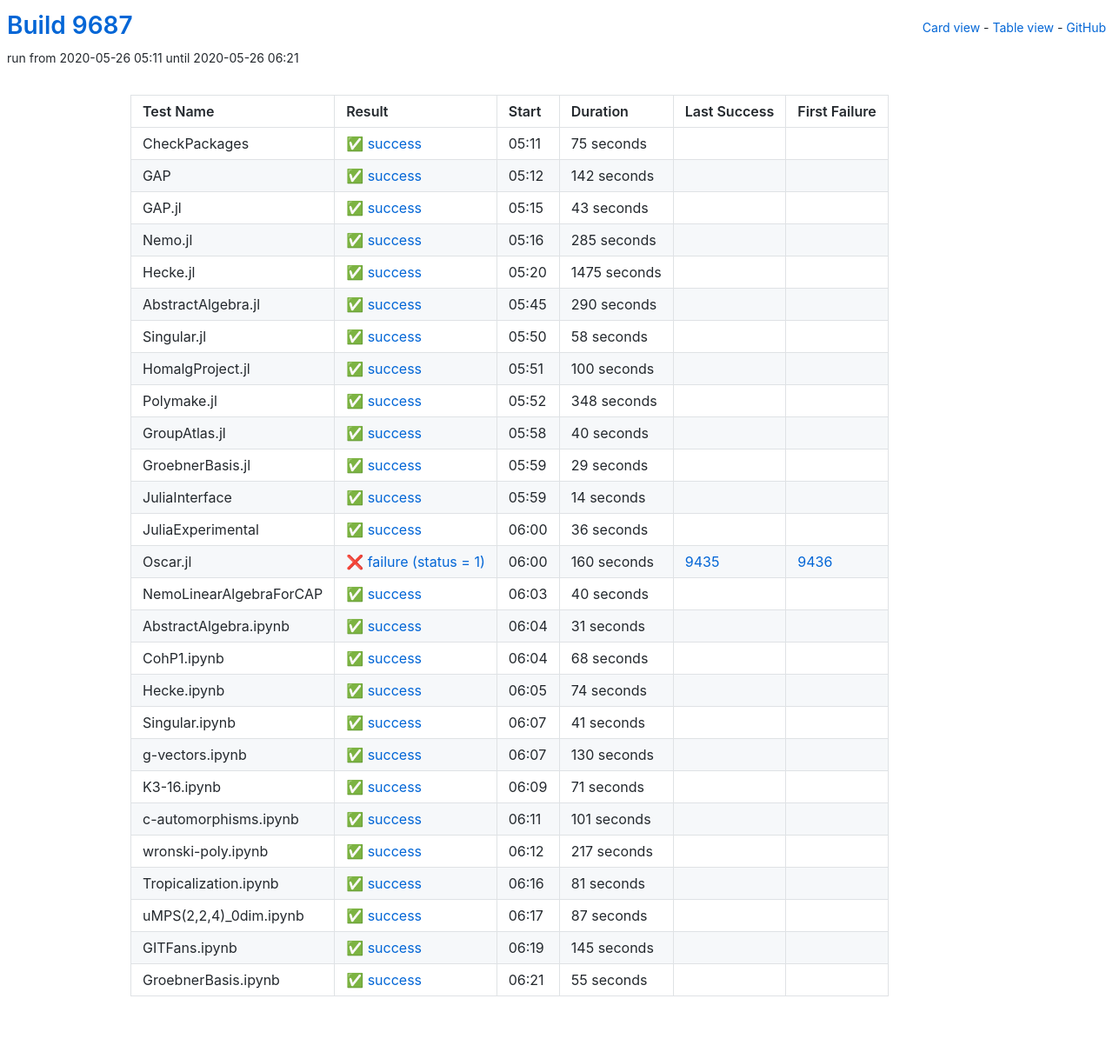
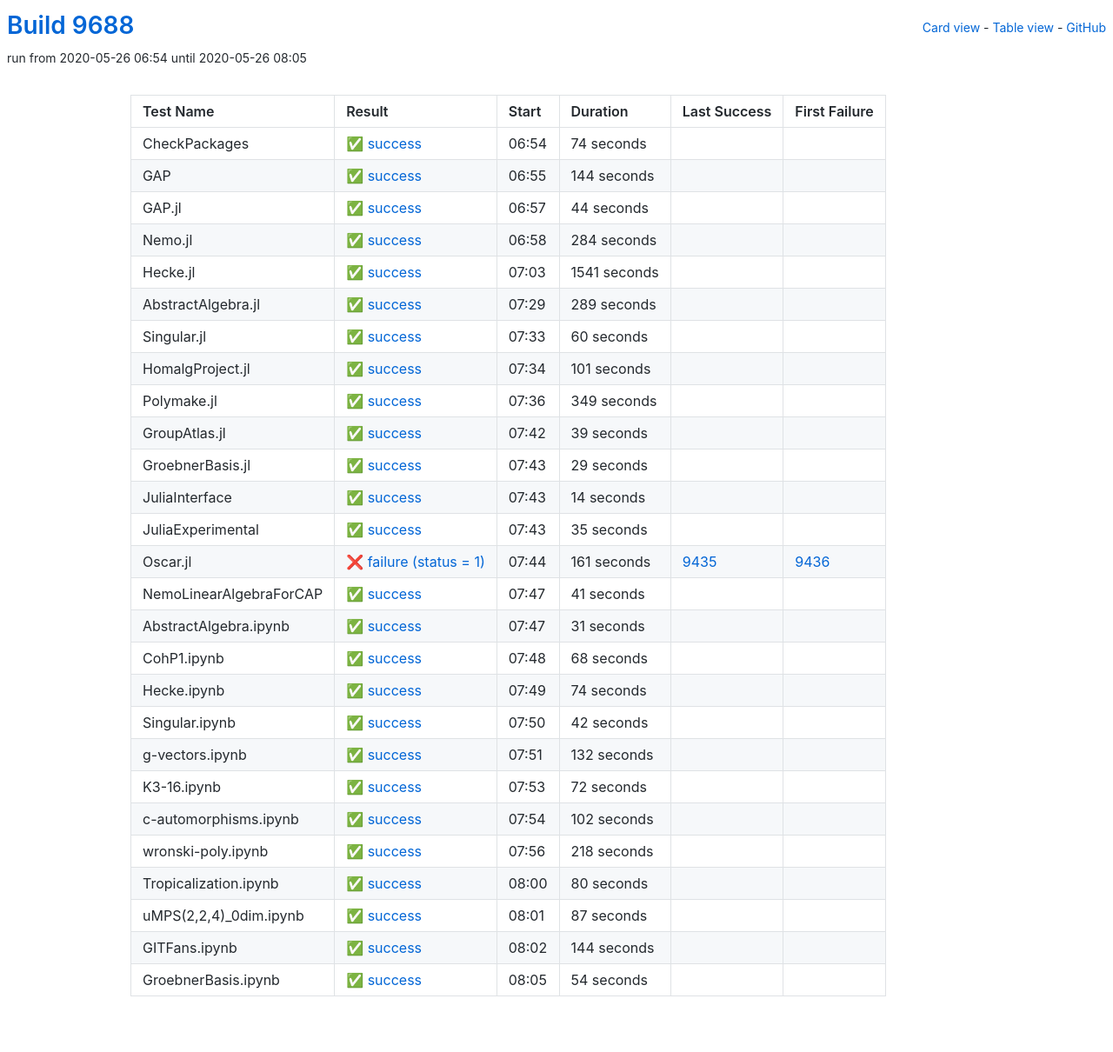
Before and after one commit to oscar-system/oscar-ci-status, a Jekyll site: the page built from table.html, in a window 1280 px wide. Shown: the whole page at 87% size. Built offline with Jekyll 4.4.1, drawn with Linux system fonts in a browser that asks for light colours.

Commit message:
Build 9688

```diff
--- a/_data/ci.yml
+++ b/_data/ci.yml
@@ -1,125 +1,125 @@
-build: 9687
-build_url: https://oscarci.mathematik.uni-kl.de/job/oscar/9687/
+build: 9688
+build_url: https://oscarci.mathematik.uni-kl.de/job/oscar/9688/
 job: oscar
 tests:
-- duration: 75
+- duration: 74
   exitcode: 0
   first_failure: false
   first_failure_url: null
   id: checkpackages
   last_success: false
   last_success_url: null
-  log: https://oscarci.mathematik.uni-kl.de/job/oscar/9687/artifact/logs/build-9687/CheckPackages.log
+  log: https://oscarci.mathematik.uni-kl.de/job/oscar/9688/artifact/logs/build-9688/CheckPackages.log
   name: CheckPackages
-  start: 2020-05-26 05:11
+  start: 2020-05-26 06:54
   status: success
   success: true
-- duration: 142
+- duration: 144
   exitcode: 0
   first_failure: false
   first_failure_url: null
   id: gap
   last_success: false
   last_success_url: null
-  log: https://oscarci.mathematik.uni-kl.de/job/oscar/9687/artifact/logs/build-9687/GAP.log
+  log: https://oscarci.mathematik.uni-kl.de/job/oscar/9688/artifact/logs/build-9688/GAP.log
   name: GAP
-  start: 2020-05-26 05:12
+  start: 2020-05-26 06:55
   status: success
   success: true
-- duration: 43
+- duration: 44
   exitcode: 0
   first_failure: false
   first_failure_url: null
   id: gap-jl
   last_success: false
   last_success_url: null
-  log: https://oscarci.mathematik.uni-kl.de/job/oscar/9687/artifact/logs/build-9687/GAP.jl.log
+  log: https://oscarci.mathematik.uni-kl.de/job/oscar/9688/artifact/logs/build-9688/GAP.jl.log
   name: GAP.jl
-  start: 2020-05-26 05:15
+  start: 2020-05-26 06:57
   status: success
   success: true
-- duration: 285
+- duration: 284
   exitcode: 0
   first_failure: false
   first_failure_url: null
   id: nemo-jl
   last_success: false
   last_success_url: null
-  log: https://oscarci.mathematik.uni-kl.de/job/oscar/9687/artifact/logs/build-9687/Nemo.jl.log
+  log: https://oscarci.mathematik.uni-kl.de/job/oscar/9688/artifact/logs/build-9688/Nemo.jl.log
   name: Nemo.jl
-  start: 2020-05-26 05:16
+  start: 2020-05-26 06:58
   status: success
   success: true
-- duration: 1475
+- duration: 1541
   exitcode: 0
   first_failure: false
   first_failure_url: null
   id: hecke-jl
   last_success: false
   last_success_url: null
-  log: https://oscarci.mathematik.uni-kl.de/job/oscar/9687/artifact/logs/build-9687/Hecke.jl.log
+  log: https://oscarci.mathematik.uni-kl.de/job/oscar/9688/artifact/logs/build-9688/Hecke.jl.log
   name: Hecke.jl
-  start: 2020-05-26 05:20
+  start: 2020-05-26 07:03
   status: success
   success: true
-- duration: 290
+- duration: 289
   exitcode: 0
   first_failure: false
   first_failure_url: null
   id: abstractalgebra-jl
   last_success: false
   last_success_url: null
-  log: https://oscarci.mathematik.uni-kl.de/job/oscar/9687/artifact/logs/build-9687/AbstractAlgebra.jl.log
+  log: https://oscarci.mathematik.uni-kl.de/job/oscar/9688/artifact/logs/build-9688/AbstractAlgebra.jl.log
   name: AbstractAlgebra.jl
-  start: 2020-05-26 05:45
+  start: 2020-05-26 07:29
   status: success
   success: true
-- duration: 58
+- duration: 60
   exitcode: 0
   first_failure: false
   first_failure_url: null
   id: singular-jl
   last_success: false
   last_success_url: null
-  log: https://oscarci.mathematik.uni-kl.de/job/oscar/9687/artifact/logs/build-9687/Singular.jl.log
+  log: https://oscarci.mathematik.uni-kl.de/job/oscar/9688/artifact/logs/build-9688/Singular.jl.log
   name: Singular.jl
-  start: 2020-05-26 05:50
+  start: 2020-05-26 07:33
   status: success
   success: true
-- duration: 100
+- duration: 101
   exitcode: 0
   first_failure: false
   first_failure_url: null
   id: homalgproject-jl
   last_success: false
   last_success_url: null
-  log: https://oscarci.mathematik.uni-kl.de/job/oscar/9687/artifact/logs/build-9687/HomalgProject.jl.log
+  log: https://oscarci.mathematik.uni-kl.de/job/oscar/9688/artifact/logs/build-9688/HomalgProject.jl.log
   name: HomalgProject.jl
-  start: 2020-05-26 05:51
+  start: 2020-05-26 07:34
   status: success
   success: true
-- duration: 348
+- duration: 349
   exitcode: 0
   first_failure: false
   first_failure_url: null
   id: polymake-jl
   last_success: false
   last_success_url: null
-  log: https://oscarci.mathematik.uni-kl.de/job/oscar/9687/artifact/logs/build-9687/Polymake.jl.log
+  log: https://oscarci.mathematik.uni-kl.de/job/oscar/9688/artifact/logs/build-9688/Polymake.jl.log
   name: Polymake.jl
-  start: 2020-05-26 05:52
+  start: 2020-05-26 07:36
   status: success
   success: true
-- duration: 40
+- duration: 39
   exitcode: 0
   first_failure: false
   first_failure_url: null
   id: groupatlas-jl
   last_success: false
   last_success_url: null
-  log: https://oscarci.mathematik.uni-kl.de/job/oscar/9687/artifact/logs/build-9687/GroupAtlas.jl.log
+  log: https://oscarci.mathematik.uni-kl.de/job/oscar/9688/artifact/logs/build-9688/GroupAtlas.jl.log
   name: GroupAtlas.jl
-  start: 2020-05-26 05:58
+  start: 2020-05-26 07:42
   status: success
   success: true
 - duration: 29
@@ -129,9 +129,9 @@
   id: groebnerbasis-jl
   last_success: false
   last_success_url: null
-  log: https://oscarci.mathematik.uni-kl.de/job/oscar/9687/artifact/logs/build-9687/GroebnerBasis.jl.log
+  log: https://oscarci.mathematik.uni-kl.de/job/oscar/9688/artifact/logs/build-9688/GroebnerBasis.jl.log
   name: GroebnerBasis.jl
-  start: 2020-05-26 05:59
+  start: 2020-05-26 07:43
   status: success
   success: true
 - duration: 14
@@ -141,45 +141,45 @@
   id: juliainterface
   last_success: false
   last_success_url: null
-  log: https://oscarci.mathematik.uni-kl.de/job/oscar/9687/artifact/logs/build-9687/JuliaInterface.log
+  log: https://oscarci.mathematik.uni-kl.de/job/oscar/9688/artifact/logs/build-9688/JuliaInterface.log
   name: JuliaInterface
-  start: 2020-05-26 05:59
+  start: 2020-05-26 07:43
   status: success
   success: true
-- duration: 36
+- duration: 35
   exitcode: 0
   first_failure: false
   first_failure_url: null
   id: juliaexperimental
   last_success: false
   last_success_url: null
-  log: https://oscarci.mathematik.uni-kl.de/job/oscar/9687/artifact/logs/build-9687/JuliaExperimental.log
+  log: https://oscarci.mathematik.uni-kl.de/job/oscar/9688/artifact/logs/build-9688/JuliaExperimental.log
   name: JuliaExperimental
-  start: 2020-05-26 06:00
+  start: 2020-05-26 07:43
   status: success
   success: true
-- duration: 160
+- duration: 161
   exitcode: 1
   first_failure: 9436
   first_failure_url: https://oscarci.mathematik.uni-kl.de/job/oscar/9436/
   id: oscar-jl
   last_success: 9435
   last_success_url: https://oscarci.mathematik.uni-kl.de/job/oscar/9435/
-  log: https://oscarci.mathematik.uni-kl.de/job/oscar/9687/artifact/logs/build-9687/Oscar.jl.log
+  log: https://oscarci.mathematik.uni-kl.de/job/oscar/9688/artifact/logs/build-9688/Oscar.jl.log
   name: Oscar.jl
-  start: 2020-05-26 06:00
+  start: 2020-05-26 07:44
   status: failure
   success: false
-- duration: 40
+- duration: 41
   exitcode: 0
   first_failure: false
   first_failure_url: null
   id: nemolinearalgebraforcap
   last_success: false
   last_success_url: null
-  log: https://oscarci.mathematik.uni-kl.de/job/oscar/9687/artifact/logs/build-9687/NemoLinearAlgebraForCAP.log
+  log: https://oscarci.mathematik.uni-kl.de/job/oscar/9688/artifact/logs/build-9688/NemoLinearAlgebraForCAP.log
   name: NemoLinearAlgebraForCAP
-  start: 2020-05-26 06:03
+  start: 2020-05-26 07:47
   status: success
   success: true
 - duration: 31
@@ -189,9 +189,9 @@
   id: abstractalgebra-ipynb
   last_success: false
   last_success_url: null
-  log: https://oscarci.mathematik.uni-kl.de/job/oscar/9687/artifact/logs/build-9687/AbstractAlgebra.ipynb.log
+  log: https://oscarci.mathematik.uni-kl.de/job/oscar/9688/artifact/logs/build-9688/AbstractAlgebra.ipynb.log
   name: AbstractAlgebra.ipynb
-  start: 2020-05-26 06:04
+  start: 2020-05-26 07:47
   status: success
   success: true
 - duration: 68
@@ -201,9 +201,9 @@
   id: cohp1-ipynb
   last_success: false
   last_success_url: null
-  log: https://oscarci.mathematik.uni-kl.de/job/oscar/9687/artifact/logs/build-9687/CohP1.ipynb.log
+  log: https://oscarci.mathematik.uni-kl.de/job/oscar/9688/artifact/logs/build-9688/CohP1.ipynb.log
   name: CohP1.ipynb
-  start: 2020-05-26 06:04
+  start: 2020-05-26 07:48
   status: success
   success: true
 - duration: 74
@@ -213,81 +213,81 @@
   id: hecke-ipynb
   last_success: false
   last_success_url: null
-  log: https://oscarci.mathematik.uni-kl.de/job/oscar/9687/artifact/logs/build-9687/Hecke.ipynb.log
+  log: https://oscarci.mathematik.uni-kl.de/job/oscar/9688/artifact/logs/build-9688/Hecke.ipynb.log
   name: Hecke.ipynb
-  start: 2020-05-26 06:05
+  start: 2020-05-26 07:49
   status: success
   success: true
-- duration: 41
+- duration: 42
   exitcode: 0
   first_failure: false
   first_failure_url: null
   id: singular-ipynb
   last_success: false
   last_success_url: null
-  log: https://oscarci.mathematik.uni-kl.de/job/oscar/9687/artifact/logs/build-9687/Singular.ipynb.log
+  log: https://oscarci.mathematik.uni-kl.de/job/oscar/9688/artifact/logs/build-9688/Singular.ipynb.log
   name: Singular.ipynb
-  start: 2020-05-26 06:07
+  start: 2020-05-26 07:50
   status: success
   success: true
-- duration: 130
+- duration: 132
   exitcode: 0
   first_failure: false
   first_failure_url: null
   id: g-vectors-ipynb
   last_success: false
   last_success_url: null
-  log: https://oscarci.mathematik.uni-kl.de/job/oscar/9687/artifact/logs/build-9687/g-vectors.ipynb.log
+  log: https://oscarci.mathematik.uni-kl.de/job/oscar/9688/artifact/logs/build-9688/g-vectors.ipynb.log
   name: g-vectors.ipynb
-  start: 2020-05-26 06:07
+  start: 2020-05-26 07:51
   status: success
   success: true
-- duration: 71
+- duration: 72
   exitcode: 0
   first_failure: false
   first_failure_url: null
   id: k3-16-ipynb
   last_success: false
   last_success_url: null
-  log: https://oscarci.mathematik.uni-kl.de/job/oscar/9687/artifact/logs/build-9687/K3-16.ipynb.log
+  log: https://oscarci.mathematik.uni-kl.de/job/oscar/9688/artifact/logs/build-9688/K3-16.ipynb.log
   name: K3-16.ipynb
-  start: 2020-05-26 06:09
+  start: 2020-05-26 07:53
   status: success
   success: true
-- duration: 101
+- duration: 102
   exitcode: 0
   first_failure: false
   first_failure_url: null
   id: c-automorphisms-ipynb
   last_success: false
   last_success_url: null
-  log: https://oscarci.mathematik.uni-kl.de/job/oscar/9687/artifact/logs/build-9687/c-automorphisms.ipynb.log
+  log: https://oscarci.mathematik.uni-kl.de/job/oscar/9688/artifact/logs/build-9688/c-automorphisms.ipynb.log
   name: c-automorphisms.ipynb
-  start: 2020-05-26 06:11
+  start: 2020-05-26 07:54
   status: success
   success: true
-- duration: 217
+- duration: 218
   exitcode: 0
   first_failure: false
   first_failure_url: null
   id: wronski-poly-ipynb
   last_success: false
   last_success_url: null
-  log: https://oscarci.mathematik.uni-kl.de/job/oscar/9687/artifact/logs/build-9687/wronski-poly.ipynb.log
+  log: https://oscarci.mathematik.uni-kl.de/job/oscar/9688/artifact/logs/build-9688/wronski-poly.ipynb.log
   name: wronski-poly.ipynb
-  start: 2020-05-26 06:12
+  start: 2020-05-26 07:56
   status: success
   success: true
-- duration: 81
+- duration: 80
   exitcode: 0
   first_failure: false
   first_failure_url: null
   id: tropicalization-ipynb
   last_success: false
   last_success_url: null
-  log: https://oscarci.mathematik.uni-kl.de/job/oscar/9687/artifact/logs/build-9687/Tropicalization.ipynb.log
+  log: https://oscarci.mathematik.uni-kl.de/job/oscar/9688/artifact/logs/build-9688/Tropicalization.ipynb.log
   name: Tropicalization.ipynb
-  start: 2020-05-26 06:16
+  start: 2020-05-26 08:00
   status: success
   success: true
 - duration: 87
@@ -297,32 +297,32 @@
   id: umps-2-2-4-0dim-ipynb
   last_success: false
   last_success_url: null
-  log: https://oscarci.mathematik.uni-kl.de/job/oscar/9687/artifact/logs/build-9687/uMPS-2-2-4-_0dim.ipynb.log
+  log: https://oscarci.mathematik.uni-kl.de/job/oscar/9688/artifact/logs/build-9688/uMPS-2-2-4-_0dim.ipynb.log
   name: uMPS(2,2,4)_0dim.ipynb
-  start: 2020-05-26 06:17
+  start: 2020-05-26 08:01
   status: success
   success: true
-- duration: 145
+- duration: 144
   exitcode: 0
   first_failure: false
   first_failure_url: null
   id: gitfans-ipynb
   last_success: false
   last_success_url: null
-  log: https://oscarci.mathematik.uni-kl.de/job/oscar/9687/artifact/logs/build-9687/GITFans.ipynb.log
+  log: https://oscarci.mathematik.uni-kl.de/job/oscar/9688/artifact/logs/build-9688/GITFans.ipynb.log
   name: GITFans.ipynb
-  start: 2020-05-26 06:19
+  start: 2020-05-26 08:02
   status: success
   success: true
-- duration: 55
+- duration: 54
   exitcode: 0
   first_failure: false
   first_failure_url: null
   id: groebnerbasis-ipynb
   last_success: false
   last_success_url: null
-  log: https://oscarci.mathematik.uni-kl.de/job/oscar/9687/artifact/logs/build-9687/GroebnerBasis.ipynb.log
+  log: https://oscarci.mathematik.uni-kl.de/job/oscar/9688/artifact/logs/build-9688/GroebnerBasis.ipynb.log
   name: GroebnerBasis.ipynb
-  start: 2020-05-26 06:21
+  start: 2020-05-26 08:05
   status: success
   success: true
```
Also changed, not shown: README.md.
